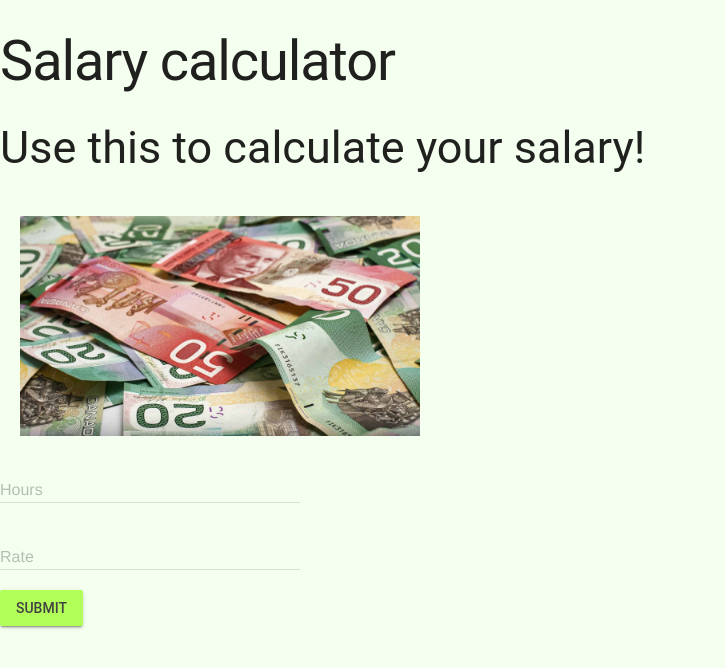
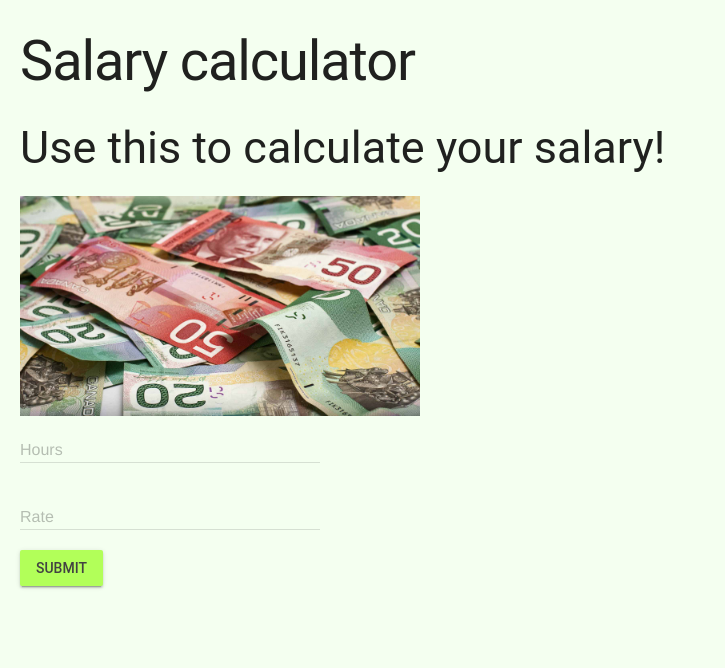
Before and after one commit to CarolynWP/Unit2-05-HTML-Salary, a plain HTML site: page index.html in a window 1280 px wide. Shown: the whole page, without its empty margins (0-725 px from the left). Drawn offline with nearby package versions, Linux system fonts and the light colour scheme.

Commit message:
it be working

```diff
--- a/css/style.css
+++ b/css/style.css
@@ -1,15 +1,10 @@
 body {
 	background-color: rgb(244, 255, 240);
 }
-
-img {
-	padding: 20px;
+.margin {
+	margin-left: 20px;
 }
 
-h1 {
-	padding: 20px;
+h3 {
+  background-color: #e7dae2;
 }
-
-h2 {
-	padding: 20px;
-}
--- a/index.html
+++ b/index.html
@@ -25,7 +25,10 @@
 
 	<!-- Body -->
   <body>
+		<script src="./js/script.js"></script>
 		<script defer src="https://code.getmdl.io/1.3.0/material.min.js"></script>
+		<div class="margin">
+
 		<h1>Salary calculator</h1>
 		<h2>Use this to calculate your salary!</h2>
 	<img src="./images/money.jpg" width="400px" alt="mone">
@@ -50,13 +53,14 @@
 </form>
 
 		<!-- Button -->
-<button class="mdl-button mdl-js-button mdl-button--raised mdl-js-ripple-effect mdl-button--accent" onclick="salary()">
-  Submit
-</button>
- <p>
-          <div id="answers">
-            <div id="pay"></div>
-          </div>
-        </p>
+		<button class="mdl-button mdl-js-button mdl-button--raised mdl-button--accent" onclick="salary()">
+          Submit
+    </button>
+ 	<h3>
+    <div id="answers">
+      <div id="pay"></div>
+    </div>
+  </h3>
+		</div>
 	</body>
 </html>
--- a/js/script.js
+++ b/js/script.js
@@ -1,4 +1,5 @@
-function salary () {
+function salary() {
+
 	let hours = parseInt(document.getElementById('hours').value);
 	let rate = parseInt(document.getElementById('rate').value);
 	const TAX_RATE = 0.1805;
@@ -7,5 +8,5 @@ function salary () {
 	let tax = total * TAX_RATE;
 	let pay = total - tax;
 
-	document.getElementById('pay').innerHTML = 'your pay will be' + pay +
+	document.getElementById('pay').innerHTML = 'your pay will be' + pay
 }
```
